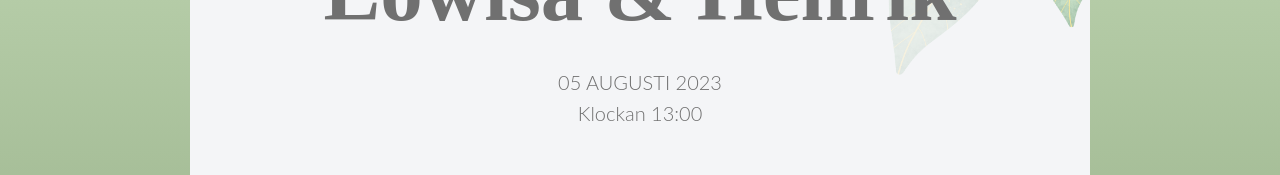
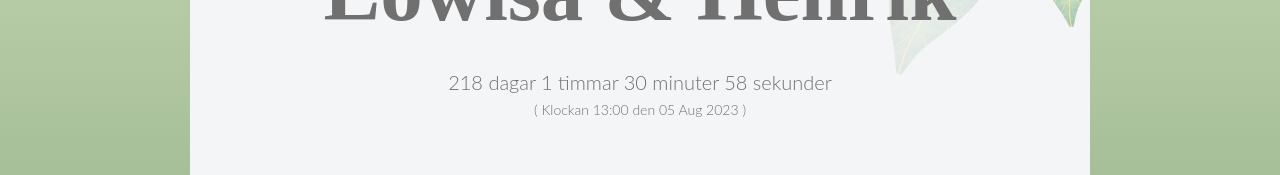
Before and after one commit to 1CIM/lolo-henke-wedd, a Next.js app: page / in a window 1280 px wide. Shown: the part 259-434 px from the top of the page. Built offline with nearby package versions, Linux system fonts and the light colour scheme; a web font is replaced by a local one.

Commit message:
Add timer in header

```diff
--- /dev/null
+++ b/components/CountdownTimer.tsx
@@ -0,0 +1,52 @@
+import React from 'react';
+import { useEffect, useState } from 'react';
+
+const CountdownTimer = () => {
+  const [weddingTime, setWeddingTime] = useState(false);
+  const [days, setDays] = useState(0);
+  const [hours, setHours] = useState(0);
+  const [minutes, setMinutes] = useState(0);
+  const [seconds, setSeconds] = useState(0);
+
+  useEffect(() => {
+    const target = new Date('9/05/2023 13:00:00');
+
+    const interval = setInterval(() => {
+      const now = new Date();
+      const difference = target.getTime() - now.getTime();
+
+      const d = Math.floor(difference / (1000 * 60 * 60 * 24));
+      setDays(d);
+
+      const h = Math.floor(
+        (difference % (1000 * 60 * 60 * 24)) / (1000 * 60 * 60)
+      );
+      setHours(h);
+
+      const m = Math.floor((difference % (1000 * 60 * 60)) / (1000 * 60));
+      setMinutes(m);
+
+      const s = Math.floor((difference % (1000 * 60)) / 1000);
+      setSeconds(s);
+
+      if (d <= 0 && h <= 0 && m <= 0 && s <= 0) {
+        setWeddingTime(true);
+      }
+    }, 1000);
+    return () => clearInterval(interval);
+  }, []);
+
+  return (
+    <>
+      {weddingTime ? (
+        <p>Wedding in progress</p>
+      ) : (
+        <p>
+          {days} dagar {hours} timmar {minutes} minuter {seconds} sekunder
+        </p>
+      )}
+    </>
+  );
+};
+
+export default CountdownTimer;
--- a/components/HeadTag.tsx
+++ b/components/HeadTag.tsx
@@ -12,7 +12,6 @@ const HeadTag = ({title, content}: HeadProps) => {
       <title>{title}</title>
       <meta name='description' content={content} />
       <link rel='icon' href='/favicon.ico' />
-
     </Head>
   );
 };
--- a/pages/hitta.tsx
+++ b/pages/hitta.tsx
@@ -1,7 +1,8 @@
+import { NextPage } from 'next';
 import HeadTag from '../components/HeadTag';
 import Navbar from '../components/Navbar';
 
-const Hitta = () => {
+const Hitta: NextPage = () => {
   return (
     <>
       <HeadTag
--- a/pages/index.tsx
+++ b/pages/index.tsx
@@ -1,8 +1,11 @@
+import { NextPage } from 'next';
 import Image from 'next/image';
 import HeadTag from '../components/HeadTag';
 import Navbar from '../components/Navbar';
+import CountdownTimer from '../components/CountdownTimer';
 
-const Home = () => {
+const Home: NextPage = () => {
+
   return (
     <>
       <HeadTag
@@ -12,8 +15,8 @@ const Home = () => {
       <header className='header'>
         <p className='sub-header'>vi ska gifta oss!</p>
         <h1>Lowisa & Henrik</h1>
-        <p className='header__date'>05 AUGUSTI 2023</p>
-        <p className='header__time'>Klockan 13:00</p>
+        <div className='header__timer'>{CountdownTimer()}</div>
+        <p className='header__date'>( Klockan 13:00 den 05 Aug 2023 )</p>
       </header>
       <nav>
         <Navbar />
--- a/pages/kontakt.tsx
+++ b/pages/kontakt.tsx
@@ -1,8 +1,9 @@
+import { NextPage } from 'next';
 import Image from 'next/image';
 import HeadTag from '../components/HeadTag';
 import Navbar from '../components/Navbar';
 
-const Kontakt = () => {
+const Kontakt: NextPage = () => {
   return (
     <>
       <HeadTag
--- a/pages/logi.tsx
+++ b/pages/logi.tsx
@@ -1,7 +1,8 @@
+import { NextPage } from 'next';
 import HeadTag from '../components/HeadTag';
 import Navbar from '../components/Navbar';
 
-const Logi = () => {
+const Logi: NextPage = () => {
   return (
     <>
       <HeadTag
--- a/pages/onskelista.tsx
+++ b/pages/onskelista.tsx
@@ -1,8 +1,9 @@
+import { NextPage } from 'next';
 import Image from 'next/image';
 import HeadTag from '../components/HeadTag';
 import Navbar from '../components/Navbar';
 
-const Wishlist = () => {
+const Wishlist: NextPage = () => {
   return (
     <>
       <HeadTag
--- a/sass/base/_base.scss
+++ b/sass/base/_base.scss
@@ -86,10 +86,11 @@ body {
   margin-top: -20rem;
   z-index: 2;
 
-  &__date{
+  &__timer{
     margin-top: 3rem;
   }
-  &__time{
+  &__date{
+    font-size: 1.4rem;
     margin-top: .7rem;
     margin-bottom: 5rem;
   }
--- a/styles/style.css
+++ b/styles/style.css
@@ -79,10 +79,11 @@ body {
   margin-top: -20rem;
   z-index: 2;
 }
-.header__date {
+.header__timer {
   margin-top: 3rem;
 }
-.header__time {
+.header__date {
+  font-size: 1.4rem;
   margin-top: 0.7rem;
   margin-bottom: 5rem;
 }
```
Also changed, not shown: 1 other file (tests, documents, lock files or other folders).
